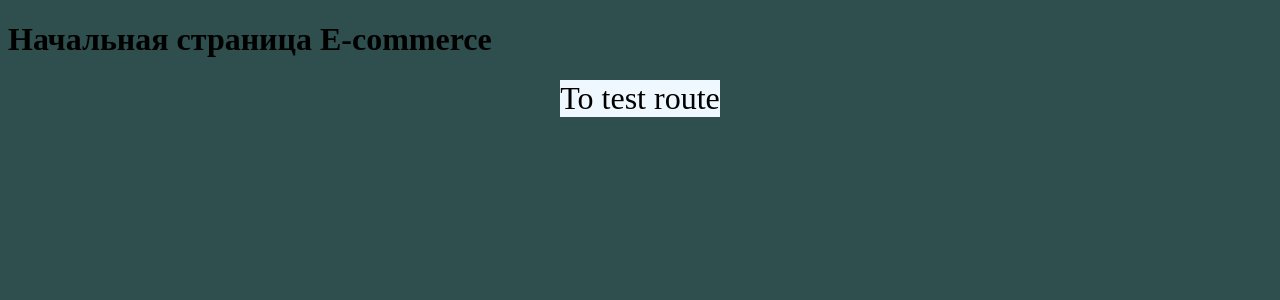
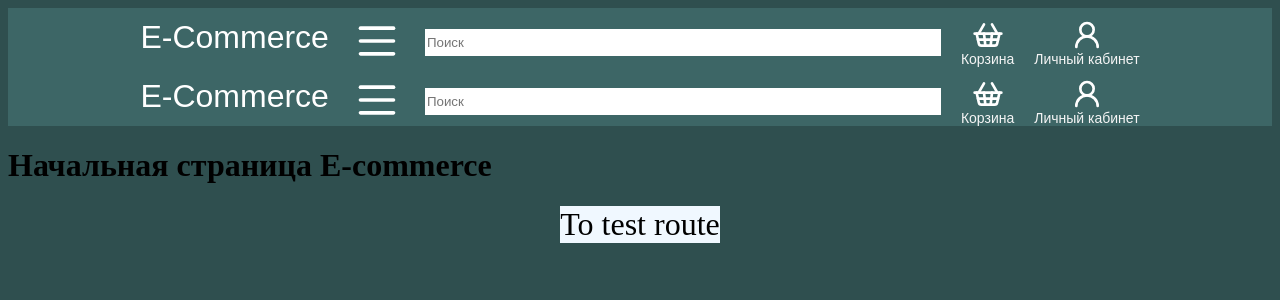
Before and after one commit to ThePiroman/e-commerce, a Nuxt app: page / in a window 1280 px wide. Shown: the top 300 px of the page. Built offline with nearby package versions, Linux system fonts and the light colour scheme.

Commit message:
feat: add header on all pages via layout

```diff
--- /dev/null
+++ b/app/components/Header.vue
@@ -0,0 +1,114 @@
+
+<script setup lang="ts">
+import { ShoppingBasket, TextAlignJustify, UserRound, X } from 'lucide-vue-next';
+
+const headerSearchInput = ref<HTMLInputElement | null>(null);
+const headerSearchButton = ref<HTMLButtonElement | null>(null);
+
+function handleSearchInput() {
+    if (headerSearchInput.value?.value) {
+        headerSearchButton.value?.classList.add('header__clear-button--active');
+    } else {
+        headerSearchButton.value?.classList.remove('header__clear-button--active');
+    }
+}
+</script>
+
+<template>
+    <header class = "header">
+        <div class = "header__container">
+            <div class = "header__logo">
+                <NuxtLink to="/" class="header__logo-text">E-Commerce</NuxtLink>
+            </div>
+            <div class = "header__category">
+                <button class = "header__category-button"><TextAlignJustify color="white" :size=44></TextAlignJustify></button>
+            </div>
+            <div class = "header__search">
+                <input class = "header__search-input" type="text" autocomplete="off" placeholder="Поиск" ref="headerSearchInput" @input="handleSearchInput()">
+                <button class = "header__search-button" ref="headerSearchButton" @click="() => {if (headerSearchInput) {headerSearchInput.value = ''; headerSearchButton?.classList.remove('header__clear-button--active'); headerSearchInput.focus()}}">
+                    <X color="gray" :size=18></X>
+                </button>
+            </div>
+            <div class = "header__basket">
+                <ShoppingBasket color="white" :size=32></ShoppingBasket>
+                <span class = "header__basket-label">Корзина</span>
+            </div>
+            <div class = "header__profile">
+                <UserRound color="white" :size=32></UserRound>
+                <span class = "header__profile-label">Личный кабинет</span>
+            </div>
+        </div>
+    </header>
+</template>
+
+<style>
+.header {
+    background-color: rgb(61, 102, 102);
+}
+
+.header__container {
+    display: flex;
+    justify-content: center;
+    align-items: center;
+    gap: 20px;
+    padding-top: 10px;
+}
+
+.header__logo {
+    margin-bottom: 10px;
+}
+
+.header__logo-text {
+    text-decoration: none;
+    font-family: "Oswald", sans-serif;
+    font-size: 32px;
+    color: white;
+}
+
+.header__category-button {
+    cursor: pointer;
+    background-color: transparent;
+    border: none;
+}
+
+.header__search {
+    position: relative;
+    display: flex;
+    align-items: center;
+}
+
+.header__search-input {
+    width: 512px;
+    height: 25px;
+    border: none;
+    outline: none;
+}
+
+.header__search-button {
+    position: absolute;
+    right: 0;
+    cursor: pointer;
+    background-color: transparent;
+    border: none;
+    display: none;
+}
+
+.header__clear-button--active {
+    display: block;
+}
+
+.header__basket, .header__profile {
+    display: flex;
+    flex-direction: column;
+    text-align: center;
+    align-items: center;
+    cursor: pointer;
+}
+
+.header__basket-label, .header__profile-label {
+    font-family: "Oswald", sans-serif;
+    font-size: 14px;
+    color: whitesmoke;
+}
+
+</style>
--- /dev/null
+++ b/app/layouts/default.vue
@@ -0,0 +1,4 @@
+<template>
+    <Header></Header>
+    <NuxtPage></NuxtPage>
+</template>
--- a/app/main.css
+++ b/app/main.css
@@ -1,3 +1,7 @@
 @import url('https://fonts.googleapis.com/css2?family=Oswald:wght@200..700&family=Roboto:ital,wght@0,100..900;1,100..900&family=Tiny5&display=swap');
 @import url('https://fonts.googleapis.com/css2?family=SN+Pro:ital,wght@0,200..900;1,200..900&display=swap');
 @import url('https://fonts.googleapis.com/css2?family=Lato:ital,wght@0,100;0,300;0,400;0,700;0,900;1,100;1,300;1,400;1,700;1,900&family=SN+Pro:ital,wght@0,200..900;1,200..900&display=swap');
+
+body {
+    margin: 0;
+}
--- a/app/pages/[id].vue
+++ b/app/pages/[id].vue
@@ -12,6 +12,7 @@ useHead({
 </script>
 
 <template>
+    <NuxtLayout></NuxtLayout>
     <h1>Товар</h1>
     <ProductCard :productId = product?.id :name = product?.name :price = product?.price.centAmount :image = product?.image></ProductCard>
     <LinkHolder>
--- a/app/pages/index.vue
+++ b/app/pages/index.vue
@@ -5,6 +5,7 @@ useHead({
 </script>
 
 <template>
+    <NuxtLayout></NuxtLayout>
     <h1>Начальная страница E-commerce</h1>
     <LinkHolder>
         <NuxtLink class="testroute__link" to="testroute">To test route</NuxtLink>
--- a/app/pages/testroute.vue
+++ b/app/pages/testroute.vue
@@ -6,6 +6,7 @@ useHead({
 </script>
 
 <template>
+   <NuxtLayout></NuxtLayout>
     <h1>Каталог товаров</h1>
     <div class="display">
         <ProductCard v-for="product in products" :key="product.id" :productId = product.id :name = product.name :price = product.price?.centAmount :image = product.image>
```
